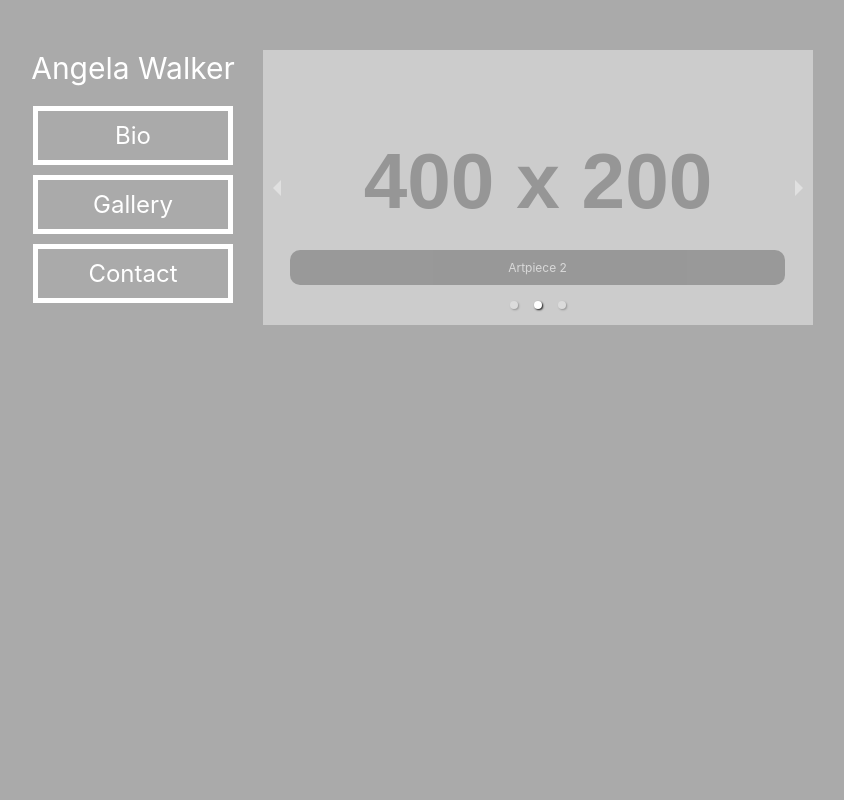
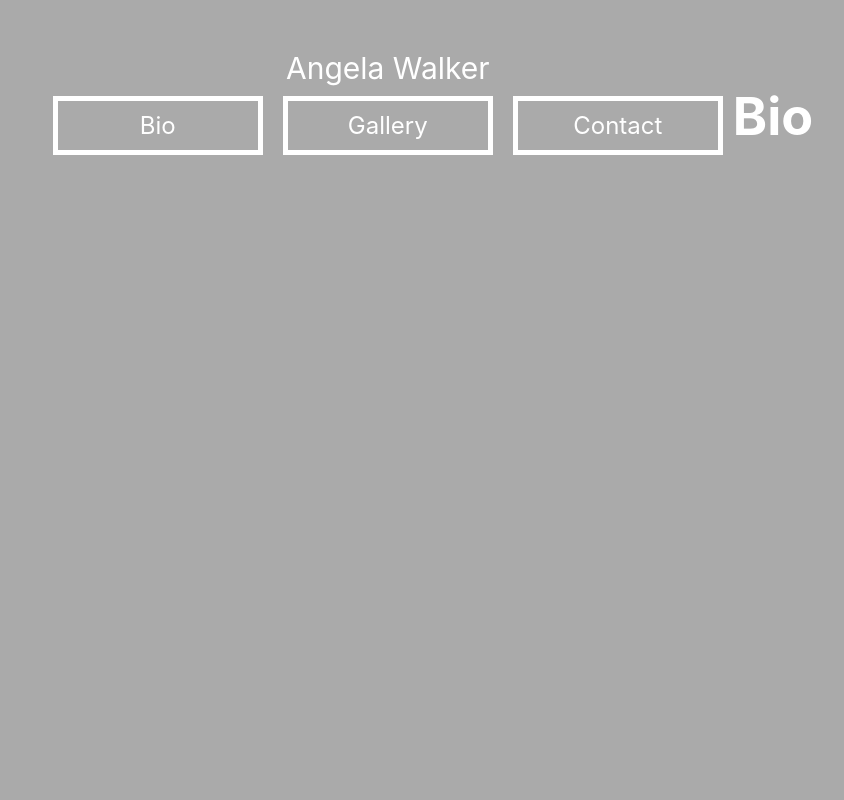
Before and after one commit to dandriskill/angela, a React (Create React App) app: page /#/bio in a window 1280 px wide. Shown: the top 800 px of the page, without its empty margins (212-1056 px from the left). Built offline with nearby package versions, Linux system fonts and the light colour scheme.

Commit message:
Add basic routing.

```diff
--- a/src/App.js
+++ b/src/App.js
@@ -1,18 +1,61 @@
-import React, { Component } from 'react';
+import React, { Component, Fragment } from 'react';
+import { HashRouter as Router, Route, Switch } from 'react-router-dom';
 
 import Nav from './components/Nav';
-import Content from './components/Content';
+import Carousel from './components/Carousel';
+import Bio from './components/Bio';
+import Gallery from './components/Gallery';
+import Contact from './components/Contact';
 import Footer from './components/Footer';
 
 import './assets/styles/App.css';
 
 class App extends Component {
   render() {
+    const DummyImages = [
+      {
+        url: "https://via.placeholder.com/400x200",
+        alt: "artwork-placeholder",
+        name: "Artpiece 1",
+      },
+      {
+        url: "https://via.placeholder.com/400x200",
+        alt: "artwork-placeholder",
+        name: "Artpiece 2",
+      },
+      {
+        url: "https://via.placeholder.com/400x200",
+        alt: "artwork-placeholder",
+        name: "Artpiece 3",
+      },
+    ];
     return (
       <div className="App">
         <header className="App-header">
-          <Nav />
-          <Content />
+          <Router>
+            <Fragment>
+              <Nav />
+              <Switch>
+                <Route
+                  exact
+                  path="/"
+                  render={() => <Carousel images={DummyImages} isAuthed={true} />}
+                />
+                <Route
+                  path="/bio"
+                  component={Bio}
+                />
+                <Route
+                  path="/gallery"
+                  component={Gallery}
+                />
+                <Route
+                  path="/contact"
+                  component={Contact}
+                />
+              </Switch>
+            </Fragment>
+          </Router>
         </header>
         <footer>
           <Footer />
--- a/src/assets/styles/Content.css
+++ /dev/null
@@ -1,4 +0,0 @@
-.content-container {
-  width: 50%;
-  display: block;
-}
--- a/src/assets/styles/Nav.css
+++ b/src/assets/styles/Nav.css
@@ -1,12 +1,18 @@
 .logo {
   font-size: 30px;
   padding-bottom: 10px;
+  text-decoration: none;
+  color: #ffffff;
 }
 .nav-link {
   padding: 10px 50px;
   border: 5px #ffffff solid;
   margin: 10px;
   font-size: 24px;
+  text-decoration: none;
+  color: #ffffff;
+  display: inline-block;
+  width: 100px;
 }
 .nav-link:hover {
   background-color: #ffffff;
--- a/src/components/Bio.js
+++ b/src/components/Bio.js
@@ -2,6 +2,7 @@ import React from 'react';
 
 const Bio = () => (
   <div>
+    <h1>Bio</h1>
   </div>
 );
 
--- a/src/components/Contact.js
+++ b/src/components/Contact.js
@@ -2,6 +2,7 @@ import React from 'react';
 
 const Contact = () => (
   <div>
+    <h1>Contact</h1>
   </div>
 );
 
--- a/src/components/Content.js
+++ /dev/null
@@ -1,31 +0,0 @@
-import React from 'react';
-
-import Carousel from './Carousel';
-
-import '../assets/styles/Content.css';
-
-const DummyImages = [
-  {
-    url: "https://via.placeholder.com/400x200",
-    alt: "artwork-placeholder",
-    name: "Artpiece 1",
-  },
-  {
-    url: "https://via.placeholder.com/400x200",
-    alt: "artwork-placeholder",
-    name: "Artpiece 2",
-  },
-  {
-    url: "https://via.placeholder.com/400x200",
-    alt: "artwork-placeholder",
-    name: "Artpiece 3",
-  },
-];
-
-const Content = () => (
-  <div className="content-container">
-    <Carousel images={DummyImages} />
-  </div>
-);
-
-export default Content;
--- a/src/components/Gallery.js
+++ b/src/components/Gallery.js
@@ -2,6 +2,7 @@ import React from 'react';
 
 const Gallery = () => (
   <div>
+    <h1>Gallery</h1>
   </div>
 );
 
--- a/src/components/Nav.js
+++ b/src/components/Nav.js
@@ -1,16 +1,23 @@
 import React from 'react';
+import { Link } from 'react-router-dom';
 
 import '../assets/styles/Nav.css';
 
 const Nav = () => (
   <div className="nav">
-    <div className="logo">
+    <Link to="/" className="logo">
       Angela Walker
-    </div>
+    </Link>
     <nav className="nav">
-      <div className="nav-link">Bio</div>
-      <div className="nav-link">Gallery</div>
-      <div className="nav-link">Contact</div>
+      <Link to="/bio" className="nav-link">
+        Bio
+      </Link>
+      <Link to="/gallery" className="nav-link">
+        Gallery
+      </Link>
+      <Link to="/contact" className="nav-link">
+        Contact
+      </Link>
     </nav>
   </div>
 );
```
